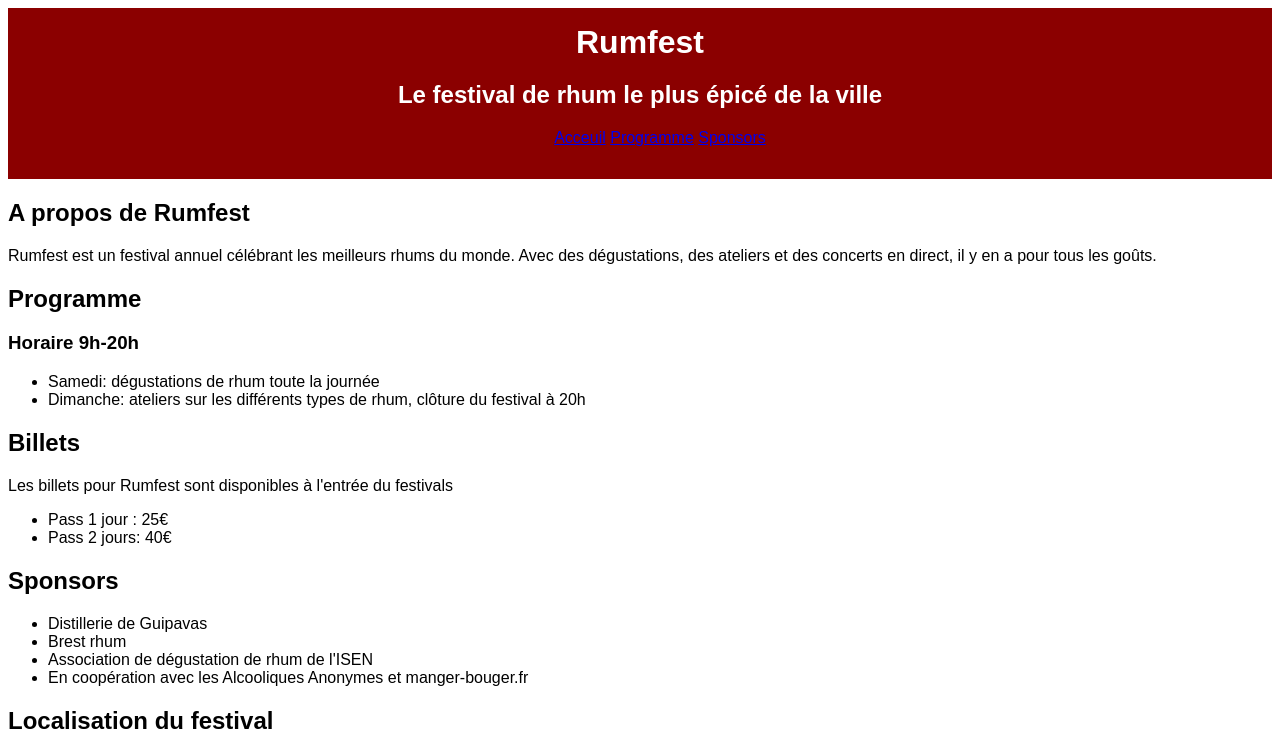
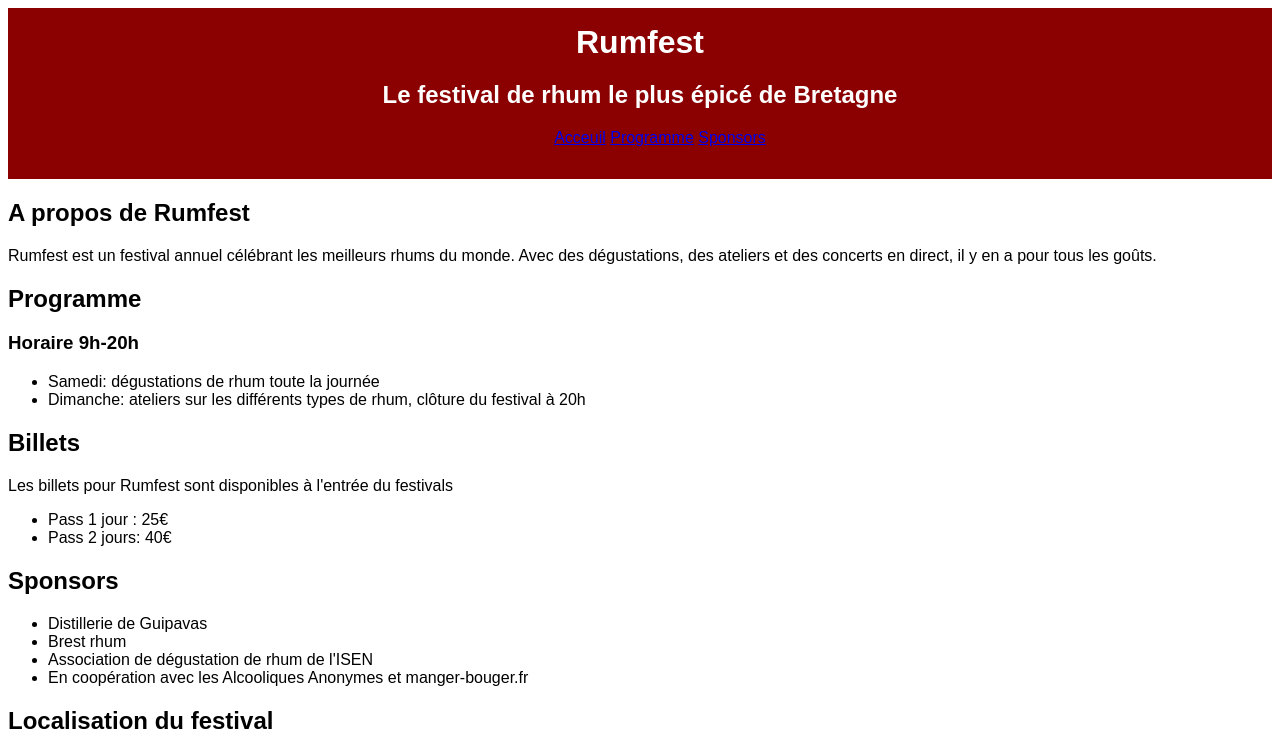
Before and after one commit to yayacoscos/methodeAgile, a plain HTML site: page index.html in a window 1280 px wide. Shown: the top 752 px of the page. Drawn offline with Linux system fonts and the light colour scheme; grey boxes are pictures that could not be loaded.

Commit message:
Màj slogan

```diff
--- a/index.html
+++ b/index.html
@@ -8,7 +8,7 @@
   <body>
     <header>
     <h1>Rumfest</h1>
-      <h2>Le festival de rhum le plus épicé de la ville</h2>
+      <h2>Le festival de rhum le plus épicé de Bretagne</h2>
       <nav>
         <ul>
           <li id="navbar"><a href="index.html">Acceuil</a></li>
```
